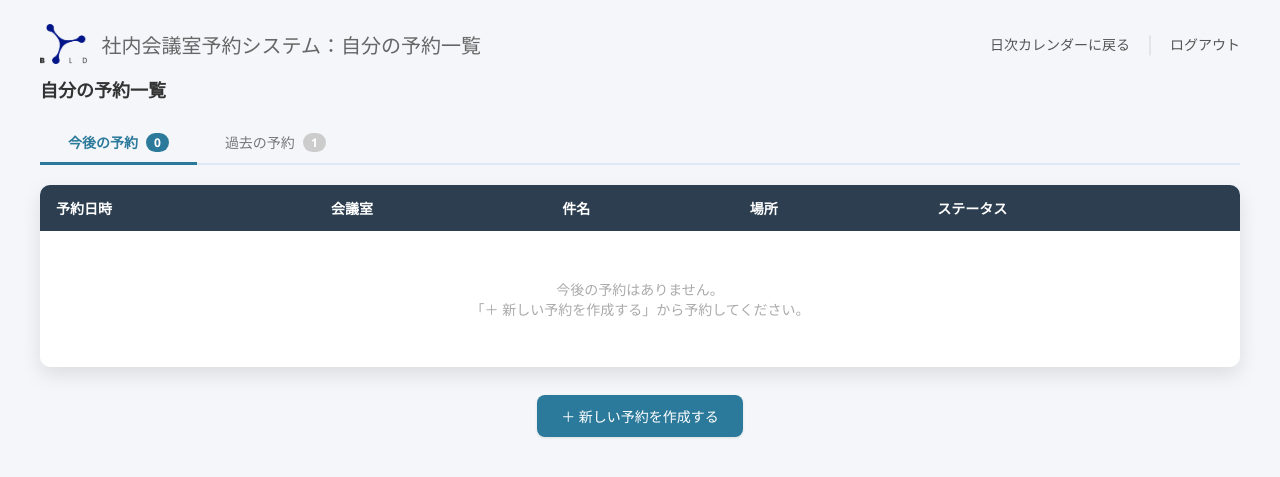
After one commit to umidori/tko7_reserve_rooms, a Django app: page /reservations/my/ in a window 1280 px wide. The commit adds this page. Shown: the top 477 px of the page. Run offline with Django 5.2, Linux system fonts and the light colour scheme; a user stored in the database is signed in; tables that the repository leaves empty hold one stand-in row (values such as "Sample post").

Commit message:
自分の予約一覧の機能実装

```diff
--- a/reservations/urls.py
+++ b/reservations/urls.py
@@ -3,13 +3,18 @@ from .views import (
     home,
     CalendarView,
     ReservationCreateView,
+    MyReservationListView,
 )
 
 urlpatterns = [
     path('', CalendarView.as_view(), name='home'),
 
-    # F-04：日次カレンダー
-    # /calendar/?date=YYYY-MM-DD でアクセスする
+    # F-04: calendar
     path('calendar/', CalendarView.as_view(), name='calendar'),
+
+    # F-05: reservation create
     path('reservations/create/', ReservationCreateView.as_view(), name='reservation_create'),
+
+    # F-06: my reservations list  (/reservations/my/?tab=upcoming or ?tab=past)
+    path('reservations/my/', MyReservationListView.as_view(), name='my_reservations'),
 ]
--- a/reservations/views.py
+++ b/reservations/views.py
@@ -1,9 +1,9 @@
 from django.http import HttpResponse
-from django.views.generic import TemplateView
+from django.views.generic import TemplateView, CreateView, ListView
 from django.contrib.auth.mixins import LoginRequiredMixin
 from datetime import date, datetime, timedelta
-from django.views.generic import CreateView
 from django.urls import reverse_lazy
+from django.utils import timezone
 
 from .models import Room, Reservation
 from .forms import ReservationForm
@@ -108,3 +108,53 @@ class ReservationCreateView(CreateView):
         # ログインユーザーを自動設定
         form.instance.user = self.request.user
         return super().form_valid(form)
+
+
+# ──────────────────────────────────────────────
+# F-06：自分の予約一覧表示
+# ──────────────────────────────────────────────
+class MyReservationListView(LoginRequiredMixin, ListView):
+    model = Reservation
+    template_name = 'reservations/my_reservations.html'
+    context_object_name = 'reservations'
+
+    def get_queryset(self):
+        # タブパラメータ（upcoming / past）
+        tab = self.request.GET.get('tab', 'upcoming')
+        now = timezone.now()
+
+        if tab == 'past':
+            # 過去の予約：キャンセル済みも含め、新しい順
+            return (
+                Reservation.objects
+                .filter(user=self.request.user, start_at__lt=now)
+                .select_related('room')
+                .order_by('-start_at')
+            )
+        else:
+            # 今後の予約：キャンセルされていないものを古い順
+            return (
+                Reservation.objects
+                .filter(user=self.request.user, start_at__gte=now, is_cancelled=False)
+                .select_related('room')
+                .order_by('start_at')
+            )
+
+    def get_context_data(self, **kwargs):
+        context = super().get_context_data(**kwargs)
+        tab = self.request.GET.get('tab', 'upcoming')
+        context['active_tab'] = tab
+
+        # タブごとの件数（バッジ表示用）
+        now = timezone.now()
+        context['upcoming_count'] = (
+            Reservation.objects
+            .filter(user=self.request.user, start_at__gte=now, is_cancelled=False)
+            .count()
+        )
+        context['past_count'] = (
+            Reservation.objects
+            .filter(user=self.request.user, start_at__lt=now)
+            .count()
+        )
+        return context
--- /dev/null
+++ b/static/my_reservations.css
@@ -0,0 +1,213 @@
+/* =====================================================
+   my_reservations.css
+   自分の予約一覧画面（F-06 / S-07）専用スタイル
+   共通スタイルは common.css を参照
+   room_admin.css と同じ設計方針で作成
+   ===================================================== */
+
+
+/* ===== ロゴ行に「戻る｜ログアウト」を右寄せ配置 ===== */
+.logo {
+    justify-content: space-between;
+}
+
+/* ===== 「戻る｜ログアウト」ナビ ===== */
+.top-links {
+    display: flex;
+    align-items: center;
+    gap: 10px;
+    font-size: 14px;
+    font-family: 'Segoe UI', sans-serif;
+}
+
+.top-links a {
+    color: #555;
+    text-decoration: none;
+}
+
+.top-links a:hover {
+    color: #333;
+    text-decoration: underline;
+}
+
+.top-links .sep {
+    color: #ccc;
+}
+
+.top-links .logout-btn {
+    background: none;
+    border: none;
+    color: #555;
+    font-size: 14px;
+    font-family: 'Segoe UI', sans-serif;
+    cursor: pointer;
+    padding: 0;
+}
+
+.top-links .logout-btn:hover {
+    color: #e74c3c;
+    text-decoration: underline;
+}
+
+
+/* ===== タブ ===== */
+.tab-bar {
+    display: flex;
+    gap: 0;
+    margin-bottom: 20px;
+    border-bottom: 2px solid #dce8f5;
+}
+
+.tab-btn {
+    padding: 10px 28px;
+    font-size: 14px;
+    font-family: 'Segoe UI', sans-serif;
+    font-weight: 500;
+    color: #777;
+    background: none;
+    border: none;
+    border-bottom: 3px solid transparent;
+    margin-bottom: -2px;
+    cursor: pointer;
+    text-decoration: none;
+    display: inline-flex;
+    align-items: center;
+    gap: 8px;
+    transition: color 0.15s;
+}
+
+.tab-btn:hover {
+    color: #2c7a9b;
+}
+
+.tab-btn.active {
+    color: #2c7a9b;
+    border-bottom-color: #2c7a9b;
+    font-weight: 600;
+}
+
+/* タブ内の件数バッジ */
+.tab-count {
+    display: inline-block;
+    padding: 1px 8px;
+    border-radius: 10px;
+    font-size: 12px;
+    font-weight: 600;
+    background-color: #2c7a9b;
+    color: #fff;
+}
+
+.tab-btn:not(.active) .tab-count {
+    background-color: #ccc;
+}
+
+
+/* ===== 一覧カード ===== */
+.admin-card {
+    background: #fff;
+    border-radius: 10px;
+    box-shadow: 0 8px 20px rgba(0,0,0,0.1);
+    overflow: hidden;
+}
+
+
+/* ===== 一覧テーブル ===== */
+.admin-table {
+    width: 100%;
+    border-collapse: collapse;
+    font-size: 14px;
+    font-family: 'Segoe UI', sans-serif;
+}
+
+.admin-table thead {
+    background-color: #2c3e50;
+    color: #fff;
+}
+
+.admin-table th {
+    padding: 13px 16px;
+    font-weight: 600;
+    text-align: left;
+    white-space: nowrap;
+}
+
+.admin-table td {
+    padding: 11px 16px;
+    border-bottom: 1px solid #eef2f7;
+    color: #444;
+    vertical-align: middle;
+}
+
+.admin-table tbody tr:last-child td {
+    border-bottom: none;
+}
+
+.admin-table tbody tr.clickable-row {
+    cursor: pointer;
+}
+
+.admin-table tbody tr.clickable-row:hover td {
+    background-color: #f0f6ff;
+}
+
+
+/* ===== ステータスバッジ ===== */
+.badge {
+    display: inline-block;
+    padding: 4px 12px;
+    border-radius: 10px;
+    font-size: 12px;
+    font-weight: 600;
+    font-family: 'Segoe UI', sans-serif;
+    white-space: nowrap;
+}
+
+.badge-reserved   { background-color: #6cc3a0; color: #fff; }
+.badge-cancelled  { background-color: #e74c3c; color: #fff; }
+.badge-past       { background-color: #aaa;    color: #fff; }
+
+
+/* ===== 空状態 ===== */
+.empty-row td {
+    text-align: center;
+    padding: 48px;
+    color: #aaa;
+    font-size: 14px;
+}
+
+
+/* ===== ページタイトル ===== */
+.page-title {
+    font-size: 18px;
+    font-weight: 600;
+    color: #333;
+    font-family: 'Segoe UI', sans-serif;
+}
+
+
+/* ===== 新規予約ボタン ===== */
+.btn-new-reservation {
+    display: inline-block;
+    padding: 11px 24px;
+    background-color: #2c7a9b;
+    border: none;
+    border-radius: 8px;
+    color: #fff;
+    font-size: 14px;
+    font-family: 'Segoe UI', sans-serif;
+    text-decoration: none;
+    cursor: pointer;
+    box-shadow: 0 1px 3px rgba(0,0,0,0.1);
+    transition: background-color 0.15s;
+}
+
+.btn-new-reservation:hover {
+    background-color: #246587;
+}
+
+/* ボタン行 */
+.action-bar {
+    display: flex;
+    justify-content: center;
+    margin-top: 28px;
+}
--- a/templates/reservations/calendar.html
+++ b/templates/reservations/calendar.html
@@ -33,7 +33,7 @@
             <button class="dots-btn" onclick="toggleNavMenu(event)">•••</button>
             <div class="nav-dropdown" id="navMenu">
                 <a href="#">会議室一覧</a>
-                <a href="#">自分の予約</a>
+                <a href="{% url 'my_reservations' %}">自分の予約</a>
                 <a href="{% url 'reservation_create' %}">予約作成</a>
                 {% if request.user.is_staff %}
                 <a href="{% url 'room_admin_list' %}">管理メニュー</a>
--- /dev/null
+++ b/templates/reservations/my_reservations.html
@@ -0,0 +1,121 @@
+<!DOCTYPE html>
+<html lang="ja">
+<head>
+    <meta charset="UTF-8">
+    <meta name="viewport" content="width=device-width, initial-scale=1">
+    <title>自分の予約一覧 | 会議室予約システム</title>
+    {% load static %}
+    <link rel="stylesheet" href="{% static 'common.css' %}">
+    <link rel="stylesheet" href="{% static 'my_reservations.css' %}">
+</head>
+<body>
+
+<!-- ロゴ（「日次カレンダーに戻る｜ログアウト」を右端に配置） -->
+<div class="logo">
+    <div style="display:flex; align-items:center; gap:15px;">
+        <img src="{% static 'bold-logo.webp' %}" alt="logo">
+        <span>社内会議室予約システム：自分の予約一覧</span>
+    </div>
+    <div class="top-links">
+        <a href="{% url 'calendar' %}">日次カレンダーに戻る</a>
+        <span class="sep">｜</span>
+        <form method="post" action="{% url 'logout' %}" style="margin:0;padding:0;">
+            {% csrf_token %}
+            <button type="submit" class="logout-btn">ログアウト</button>
+        </form>
+    </div>
+</div>
+
+<!-- メインコンテナ -->
+<div class="calendar-container">
+
+    <!-- ツールバー -->
+    <div class="calendar-toolbar">
+        <div class="toolbar-left">
+            <span class="page-title">自分の予約一覧</span>
+        </div>
+    </div>
+
+    <!-- タブ -->
+    <div class="tab-bar">
+        <a href="?tab=upcoming"
+           class="tab-btn {% if active_tab == 'upcoming' %}active{% endif %}">
+            今後の予約
+            <span class="tab-count">{{ upcoming_count }}</span>
+        </a>
+        <a href="?tab=past"
+           class="tab-btn {% if active_tab == 'past' %}active{% endif %}">
+            過去の予約
+            <span class="tab-count">{{ past_count }}</span>
+        </a>
+    </div>
+
+    <!-- 予約一覧テーブル -->
+    <div class="admin-card">
+        <table class="admin-table">
+            <thead>
+                <tr>
+                    <th>予約日時</th>
+                    <th>会議室</th>
+                    <th>件名</th>
+                    <th>場所</th>
+                    <th>ステータス</th>
+                </tr>
+            </thead>
+            <tbody>
+                {% for rsv in reservations %}
+                <tr class="clickable-row"
+                    onclick="location.href='/reservations/{{ rsv.id }}/'">
+                    <td>
+                        {{ rsv.start_at|date:"Y/m/d（D）" }}<br>
+                        <span style="color:#888; font-size:13px;">
+                            {{ rsv.start_at|time:"H:i" }}〜{{ rsv.end_at|time:"H:i" }}
+                        </span>
+                    </td>
+                    <td>{{ rsv.room.name }}</td>
+                    <td>{{ rsv.title }}</td>
+                    <td>
+                        {% if rsv.room.building %}
+                            {{ rsv.room.building.name }}
+                            {% if rsv.room.floor %}{{ rsv.room.floor }}階{% endif %}
+                        {% else %}
+                            ―
+                        {% endif %}
+                    </td>
+                    <td>
+                        {% if rsv.is_cancelled %}
+                            <span class="badge badge-cancelled">キャンセル済み</span>
+                        {% elif active_tab == 'past' %}
+                            <span class="badge badge-past">終了</span>
+                        {% else %}
+                            <span class="badge badge-reserved">予約済み</span>
+                        {% endif %}
+                    </td>
+                </tr>
+                {% empty %}
+                <tr class="empty-row">
+                    <td colspan="5">
+                        {% if active_tab == 'upcoming' %}
+                            今後の予約はありません。<br>
+                            「＋ 新しい予約を作成する」から予約してください。
+                        {% else %}
+                            過去の予約はありません。
+                        {% endif %}
+                    </td>
+                </tr>
+                {% endfor %}
+            </tbody>
+        </table>
+    </div>
+
+    <!-- 新規予約ボタン -->
+    <div class="action-bar">
+        <a href="{% url 'reservation_create' %}" class="btn-new-reservation">
+            ＋ 新しい予約を作成する
+        </a>
+    </div>
+
+</div><!-- /.calendar-container -->
+
+</body>
+</html>
```
